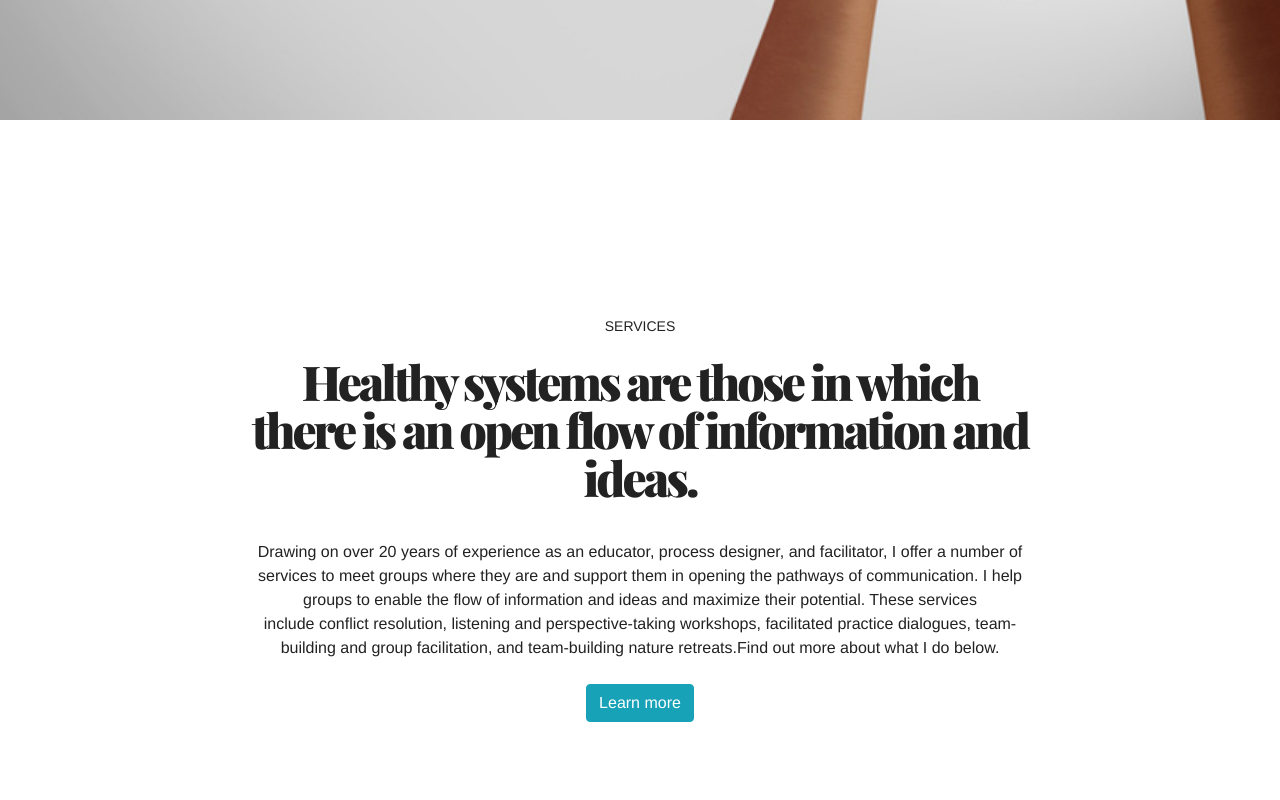
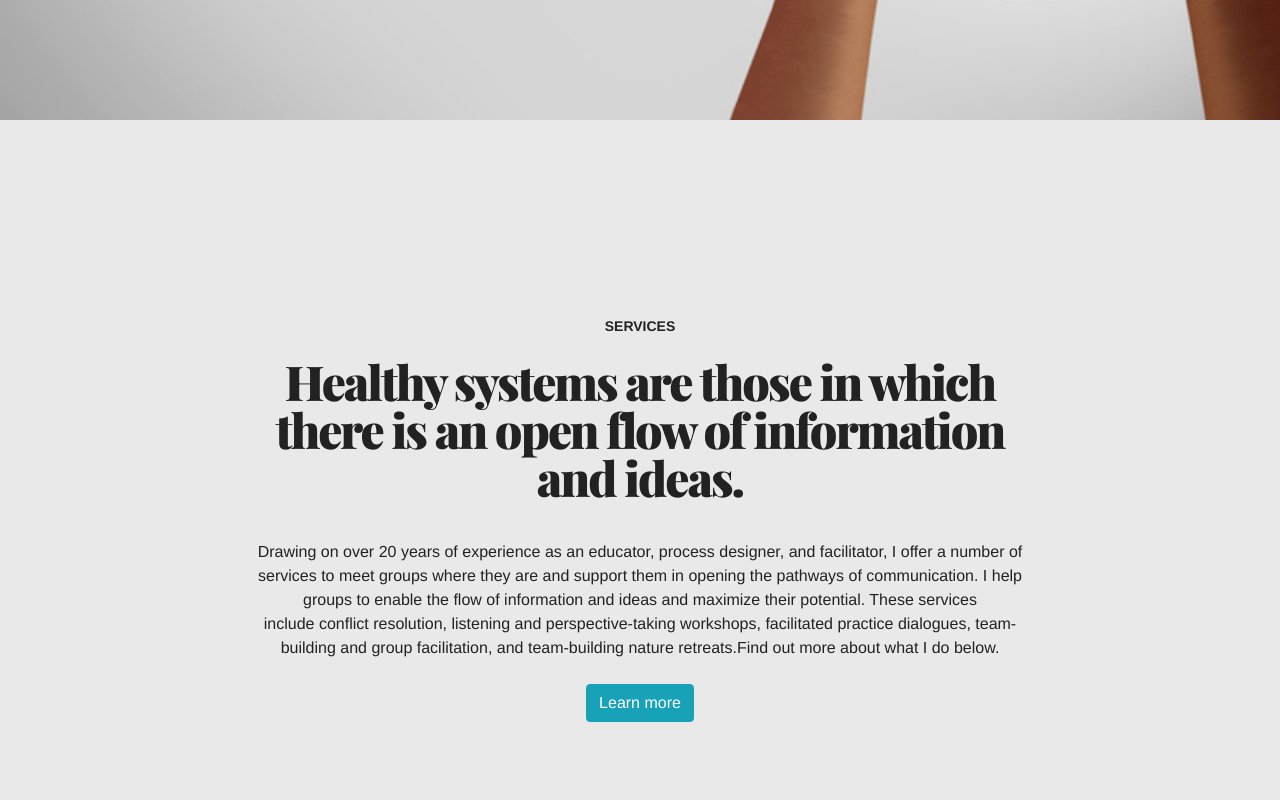
Before and after one commit to masonmedia/vue-jm, a Vue app: page / in a window 1280 px wide. Shown: the part 2280-3080 px from the top of the page. Built offline with nearby package versions, Linux system fonts and the light colour scheme.

Commit message:
Updaetes

```diff
--- a/src/components/SectionComponent.vue
+++ b/src/components/SectionComponent.vue
@@ -2,9 +2,9 @@
     <b-container fluid class="p-0">
 
         <!-- full width text section -->
-        <b-row v-if="level === 1" align-v="center" class="min-vh-100">
+        <b-row v-if="level === 1" align-v="center" class="min-vh-100" :class="rowClass">
             <b-col lg="8" offset-lg="2" align-self="center" class="text-center p-5">
-                <h5 class="small text-uppercase" v-html="microTitle"></h5>
+                <h5 class="small text-uppercase font-weight-bold" v-html="microTitle"></h5>
                 <h2 class="section-title" v-html="title"></h2>
                 <p class="my-4" v-html="text"></p>
                 <b-button variant="info" v-html="btn1"></b-button>
@@ -20,7 +20,7 @@
         </b-row>
 
         <!-- 50-50 text-img section -->
-        <b-row v-else-if="level === 3" align-v="center" class="min-vh-100">
+        <b-row v-else-if="level === 3" align-v="center" class="min-vh-100" :class="rowClass">
             <b-col lg="6" align-self="center" class="text-left p-5">
                 <h6 class="small text-uppercase" v-html="microTitle"></h6>
                 <h2 class="h1 font-weight-bold" v-html="title"></h2>
@@ -34,7 +34,7 @@
         </b-row>
 
         <!-- 50-50 img-text section -->
-        <b-row v-else-if="level === 4" align-v="center" class="min-vh-100">
+        <b-row v-else-if="level === 4" align-v="center" class="min-vh-100" :class="rowClass">
             <b-col lg="6" align-self="center" class="p-0">
                 <b-img v-if="img1" :src="require(`@/assets/img/${img1}`)" fluid class="img-full min-vh-100"></b-img>
                 <b-img v-else :src="img2" fluid class="img-full min-vh-100"></b-img>
@@ -73,7 +73,8 @@ export default {
         btn1: String,
         btn2: String,
         img1: String,
-        img2: String
+        img2: String,
+        rowClass: String,
 
     },
     data() {
--- a/src/scss/_text.scss
+++ b/src/scss/_text.scss
@@ -29,7 +29,7 @@ h4, .h4,
     font-size: 48px;
     font-weight: 900;
     line-height: 100%;
-    letter-spacing: -3px;
+    letter-spacing: -2px;
     padding: 15px 0;
     margin: 0;
   }
--- a/src/views/Home.vue
+++ b/src/views/Home.vue
@@ -27,6 +27,7 @@
 
     <section-component :level="1"
     id="services"
+    rowClass="bg-linen"
     :microTitle="data.section_3.microTitle"
     :title="data.section_3.title"
     :text="data.section_3.text"
@@ -41,6 +42,7 @@
     :img2="item.img2"></section-component>
 
     <section-component :level="4"
+    rowClass="bg-linen"
     v-for="item in data.section_4.services.slice(1,2)" :key="item.id"
     :microTitle="item.microTitle"
     :title="item.title"
@@ -48,6 +50,25 @@
     :img1="item.img1"
     :img2="item.img2"
     ></section-component>
+
+    <section-component :level="3"
+    v-for="item in data.section_4.services.slice(2,3)" :key="item.id"
+    :microTitle="item.microTitle"
+    :title="item.title"
+    :text="item.text"
+    :img1="item.img1"
+    :img2="item.img2"></section-component>
+
+    <section-component :level="4"
+    rowClass="bg-linen"
+    v-for="item in data.section_4.services.slice(3,4)" :key="item.id"
+    :microTitle="item.microTitle"
+    :title="item.title"
+    :text="item.text"
+    :img1="item.img1"
+    :img2="item.img2"
+    ></section-component>
+
   </b-container>
 
 </template>
```
